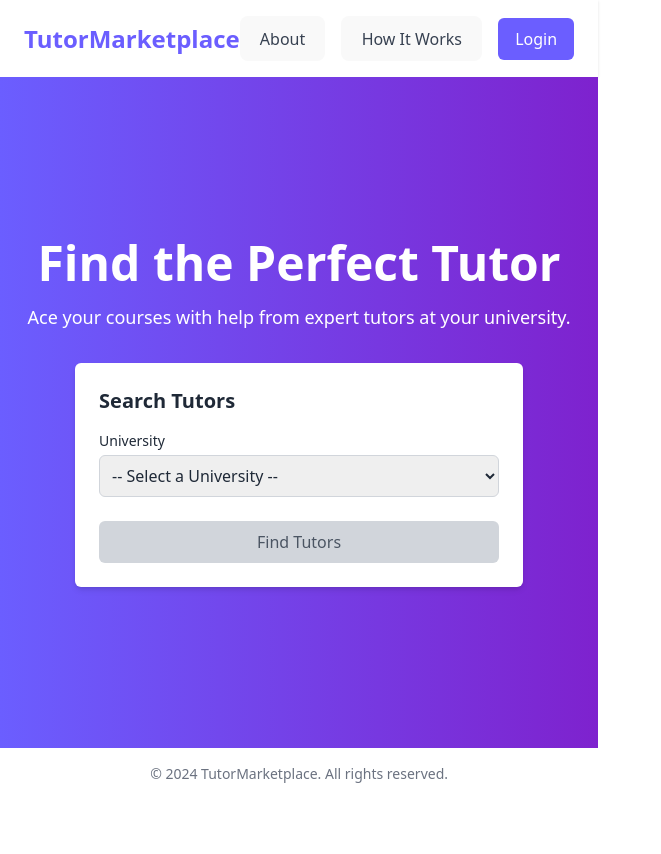
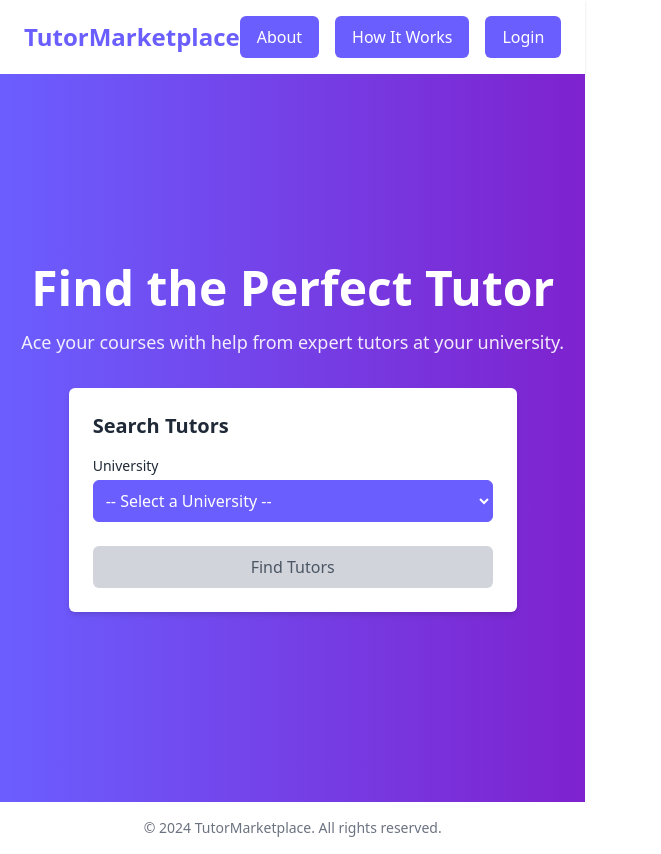
Before and after one commit to anthonyzakaria/tutoringwebsite, a React (Vite) app: page / in a window 1280 px wide. Shown: the whole page, without its empty margins (0-661 px from the left). Before the commit the page ends 800 px from the top, so only its background shows below. Built offline with nearby package versions, Linux system fonts and the light colour scheme.

Commit message:
more styling

```diff
--- a/src/components/UniversitySelect.jsx
+++ b/src/components/UniversitySelect.jsx
@@ -1,16 +1,20 @@
-// components/UniversitySelect.jsx
+// src/components/UniversitySelect.jsx
 import React from 'react'
 
 const UniversitySelect = ({ universities, selectedUniversity, onSelect }) => {
   return (
     <select
-      className="w-full border border-gray-300 rounded-md p-2"
+      className="w-full bg-brand-primary text-white border border-brand-primary
+                 rounded-md p-2 focus:outline-none
+                 focus:ring-2 focus:ring-purple-500 transition-colors"
       value={selectedUniversity || ''}
       onChange={(e) => onSelect(e.target.value)}
     >
-      <option value="">-- Select a University --</option>
+      <option value="" className="bg-white text-gray-700">
+        -- Select a University --
+      </option>
       {universities.map((uni) => (
-        <option key={uni} value={uni}>
+        <option key={uni} value={uni} className="bg-brand-primary text-white">
           {uni}
         </option>
       ))}
--- a/src/pages/HomePage.jsx
+++ b/src/pages/HomePage.jsx
@@ -1,4 +1,4 @@
-// pages/HomePage.jsx
+// src/pages/HomePage.jsx
 import React, { useContext, useEffect, useState } from 'react'
 import { useNavigate } from 'react-router-dom'
 import { TutorDataContext } from '../context/TutorDataContext'
@@ -41,22 +41,23 @@ function HomePage() {
         >
           TutorMarketplace
         </div>
+
         <div className="space-x-4">
+          {/* Make these buttons purple with white text */}
           <button
-            className="text-gray-700 hover:text-brand-primary transition"
+            className="bg-brand-primary text-white px-4 py-2 rounded-md hover:bg-purple-600 transition"
             onClick={() => navigate('/about')}
           >
             About
           </button>
           <button
-            className="text-gray-700 hover:text-brand-primary transition"
+            className="bg-brand-primary text-white px-4 py-2 rounded-md hover:bg-purple-600 transition"
             onClick={() => navigate('/how-it-works')}
           >
             How It Works
           </button>
           <button
-            className="bg-brand-primary text-white px-4 py-2 rounded-md
-                       hover:bg-purple-600 transition"
+            className="bg-brand-primary text-white px-4 py-2 rounded-md hover:bg-purple-600 transition"
             onClick={() => navigate('/login')}
           >
             Login
@@ -65,26 +66,36 @@ function HomePage() {
       </nav>
 
       {/* HERO SECTION */}
-      <header className="relative flex-grow bg-gradient-to-r from-brand-primary to-purple-700 text-white py-16 px-6 flex flex-col items-center justify-center">
-        <h1 className="text-5xl font-extrabold mb-4">Find the Perfect Tutor</h1>
-        <p className="text-lg max-w-2xl text-center mb-8">
+      <header
+        className="relative flex-grow bg-gradient-to-r from-brand-primary to-purple-700
+                   text-white flex flex-col items-center justify-center"
+        style={{ minHeight: 'calc(100vh - 72px)' }}
+      >
+        <div className="max-w-screen-xl w-full px-4">
+          <h1 className="text-5xl font-extrabold mb-4 text-center">
+            Find the Perfect Tutor
+          </h1>
+          <p className="text-lg max-w-2xl text-center mb-8 mx-auto opacity-90">
             Ace your courses with help from expert tutors at your university.
           </p>
 
           {/* Search Box */}
-        <div className="bg-white text-gray-800 w-full max-w-md p-6 rounded-md shadow-md">
+          <div className="bg-white text-gray-800 w-full max-w-md mx-auto p-6 rounded-md shadow-md">
             <h2 className="text-xl font-semibold mb-4">Search Tutors</h2>
             <div className="mb-4">
               <label className="block text-sm font-medium mb-1">University</label>
+              {/* Purple dropdown for University */}
               <UniversitySelect
                 universities={universities}
                 selectedUniversity={selectedUniversity}
                 onSelect={setSelectedUniversity}
               />
             </div>
+
             {selectedUniversity && (
               <div className="mb-4">
                 <label className="block text-sm font-medium mb-1">Course</label>
+                {/* Purple dropdown for Course */}
                 <CourseSelect
                   courses={availableCourses}
                   selectedCourse={selectedCourse}
@@ -92,10 +103,11 @@ function HomePage() {
                 />
               </div>
             )}
+
             <button
               disabled={!selectedUniversity}
               onClick={handleFindTutors}
-            className={`w-full py-2 rounded-md mt-2 font-medium
+              className={`w-full py-2 rounded-md mt-2 font-medium transition-colors
                 ${selectedUniversity
                   ? 'bg-brand-primary text-white hover:bg-purple-600'
                   : 'bg-gray-300 text-gray-600 cursor-not-allowed'
@@ -103,6 +115,7 @@ function HomePage() {
             >
               Find Tutors
             </button>
+          </div>
         </div>
       </header>
 
```
Lines whose indentation alone changed are shown as unchanged.
